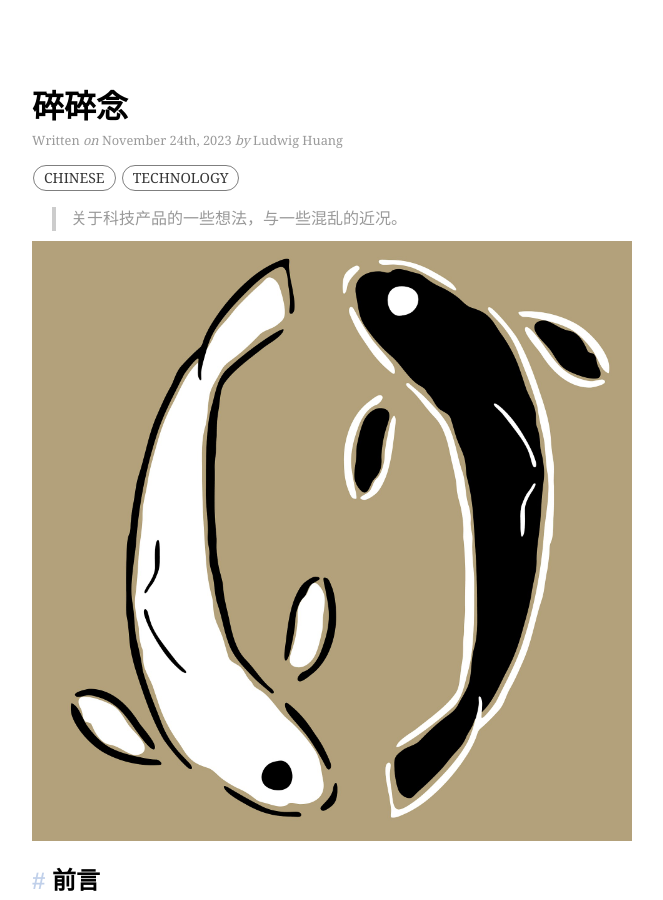
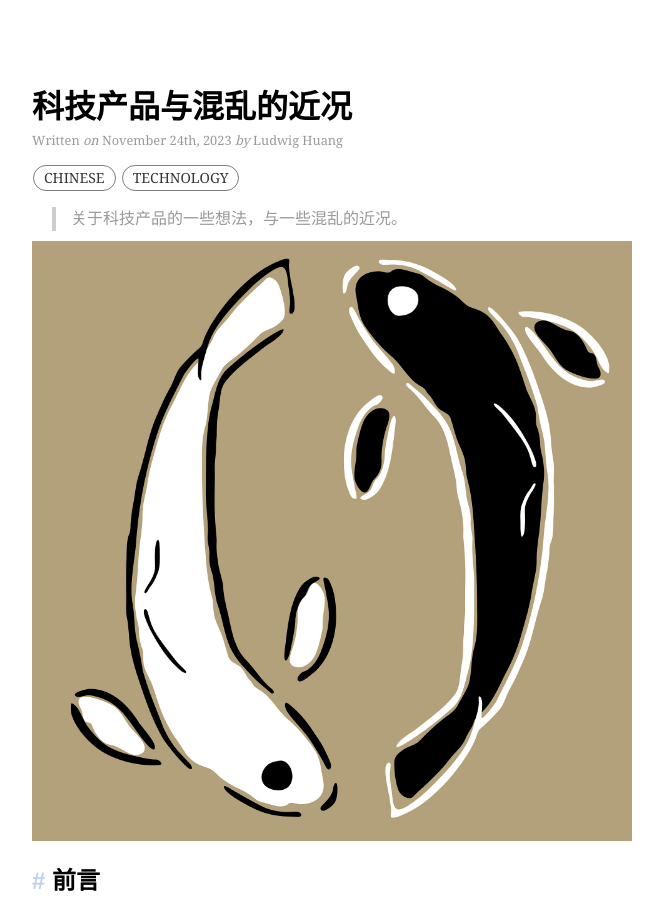
Before and after one commit to huang-feiyu/huang-feiyu.github.io, a Jekyll site: the page built from _posts/2023-11-24-diary-11.md, in a window 1280 px wide and 900 px high. Shown: the whole window, without its empty margins (308-971 px from the left). Built offline with Jekyll 4.4.1, drawn with Linux system fonts in a browser that asks for light colours; nearby versions of some CDN libraries.

Commit message:
chore: update title

```diff
--- a/_posts/2023-11-24-diary-11.md
+++ b/_posts/2023-11-24-diary-11.md
@@ -1,11 +1,11 @@
 ---
 layout:      post
-title:       碎碎念
+title:       科技产品与混乱的近况
 author:      Ludwig Huang
 categories:  diary
 tags:        [chinese, technology]
 image:       yinyang-1.jpg
-toc:         false
+toc:         ttue
 description: 关于科技产品的一些想法，与一些混乱的近况。
 ---
 
```
